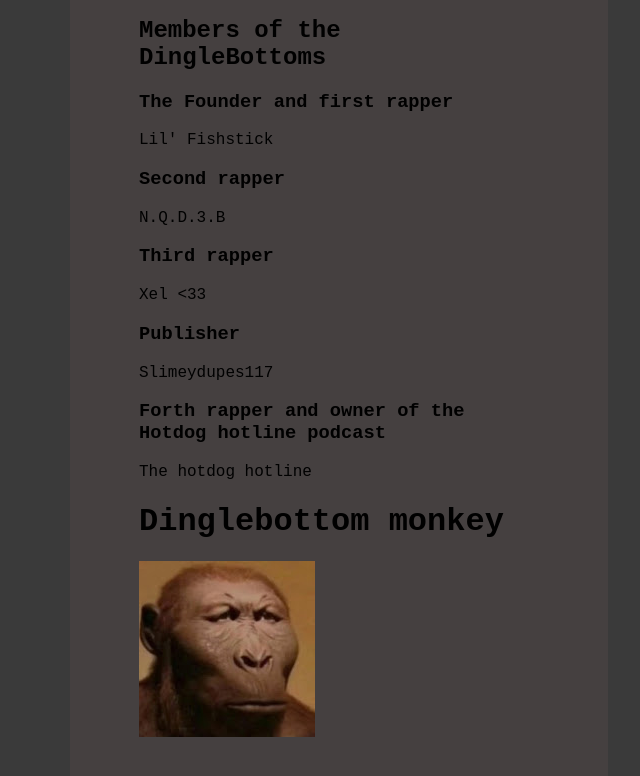
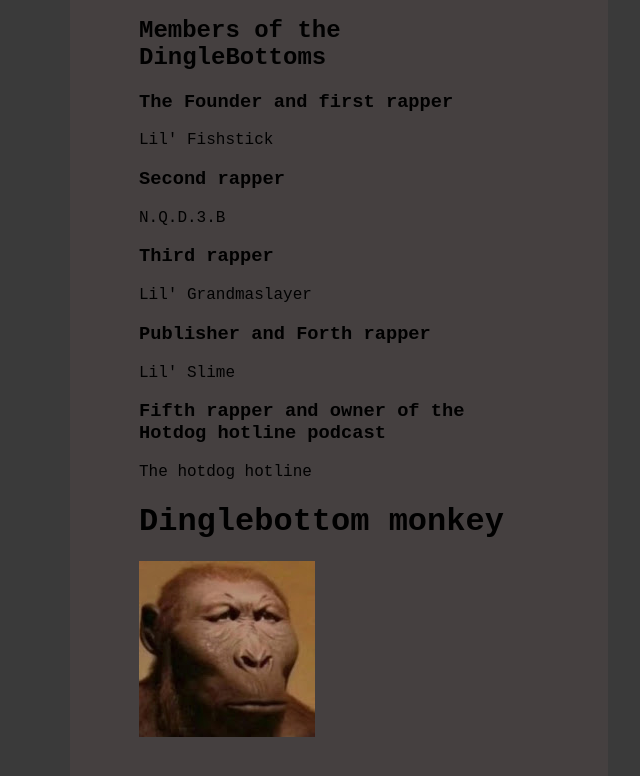
Before and after one commit to AgelessOlive/Dinglebottoms, a plain HTML site: page more-html/about.html in a window 1280 px wide. Shown: the part 376-1152 px from the top of the page, without its empty margins (309-949 px from the left). Drawn offline with Linux system fonts and the light colour scheme.

Commit message:
changed names

```diff
--- a/more-html/about.html
+++ b/more-html/about.html
@@ -102,10 +102,10 @@ body {
             <h3>Second rapper</h3>
                 <p3>N.Q.D.3.B</p3>
             <h3>Third rapper</h3>
-                <p4>Xel <33</p4>
-            <h3>Publisher</h3>
-                <p5>Slimeydupes117</p3>
-            <h3>Forth rapper and owner of the Hotdog hotline podcast</h3>
+                <p4>Lil' Grandmaslayer</p4>
+            <h3>Publisher and Forth rapper</h3>
+                <p5>Lil' Slime</p3>
+            <h3>Fifth rapper and owner of the Hotdog hotline podcast</h3>
                 <p6>The hotdog hotline</p6>
 
 
```
